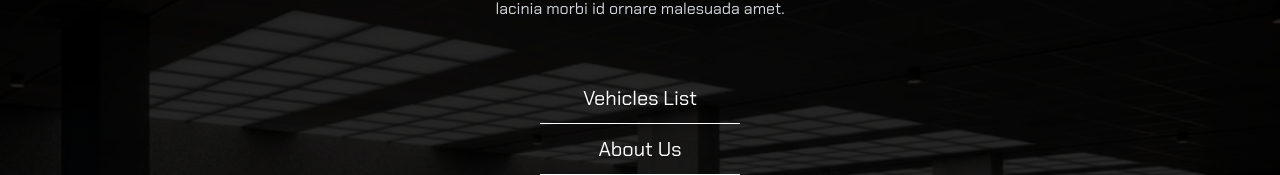
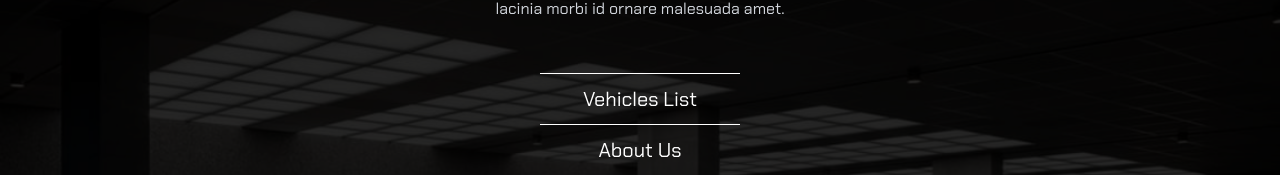
Before and after one commit to A-Cdeveloper/BRRM-Project-1, a Next.js app: page / in a window 1280 px wide. Shown: the part 247-422 px from the top of the page. Built offline with nearby package versions, Linux system fonts and the light colour scheme; no server answers.

Commit message:
fix: navlink compoennt

```diff
--- a/components/ui/NavLink.tsx
+++ b/components/ui/NavLink.tsx
@@ -18,14 +18,19 @@ export default function NavLink({
   const baseClasses = clsx(
     "block text-xl py-1 border-b border-white hover:border-y hover:border-primary hover:text-primary transition duration-200 ease-in-out",
     {
-      "first:border-t": isFirst,
+      "border-t": isFirst,
       "hover:-mt-[1px]": !isFirst,
     },
     className
   );
 
   return (
-    <Link className={baseClasses} {...props}>
+    <Link
+      className={baseClasses}
+      {...props}
+      role="navigation"
+      aria-label={`Navigate to ${children}`}
+    >
       {children}
     </Link>
   );
```
